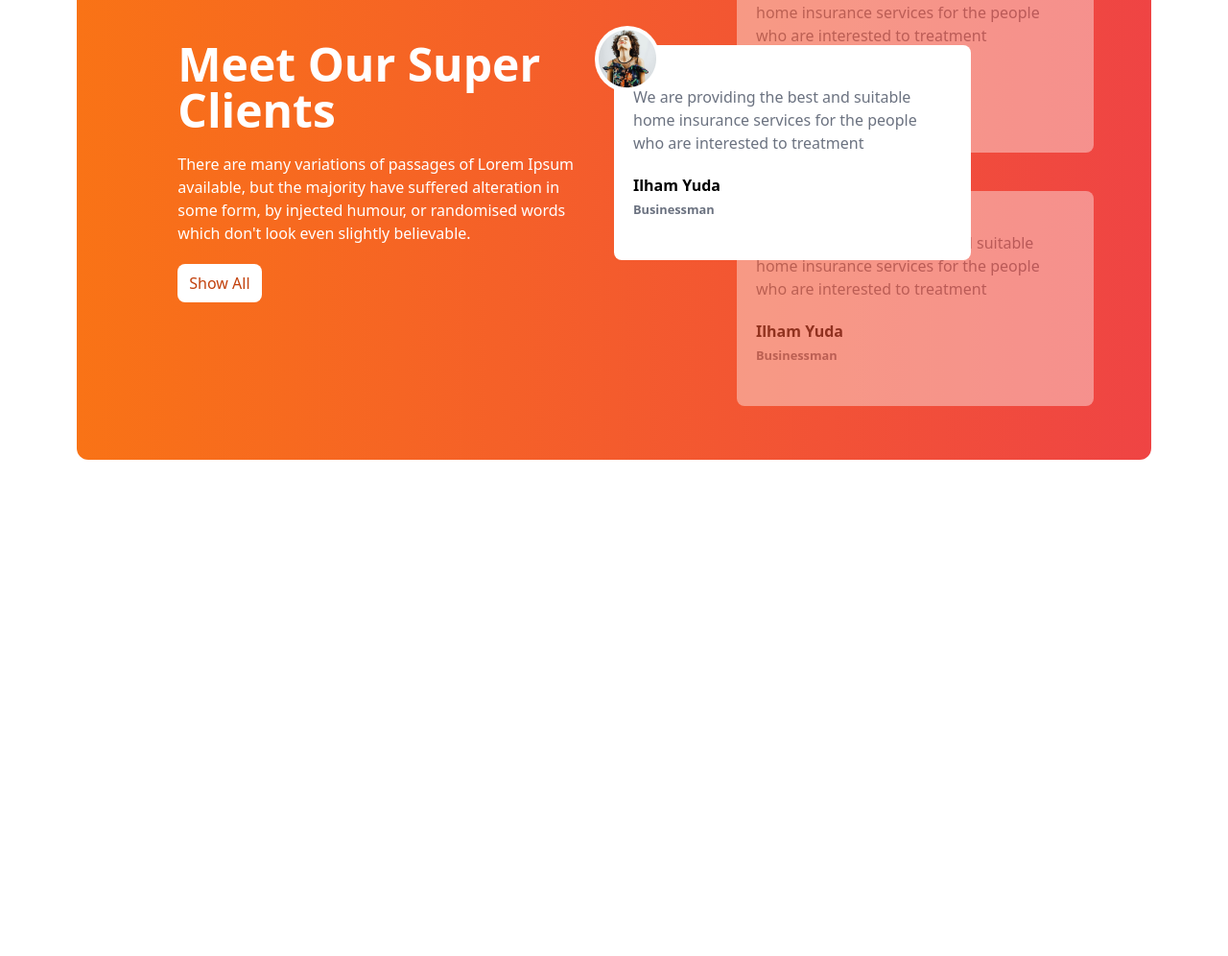
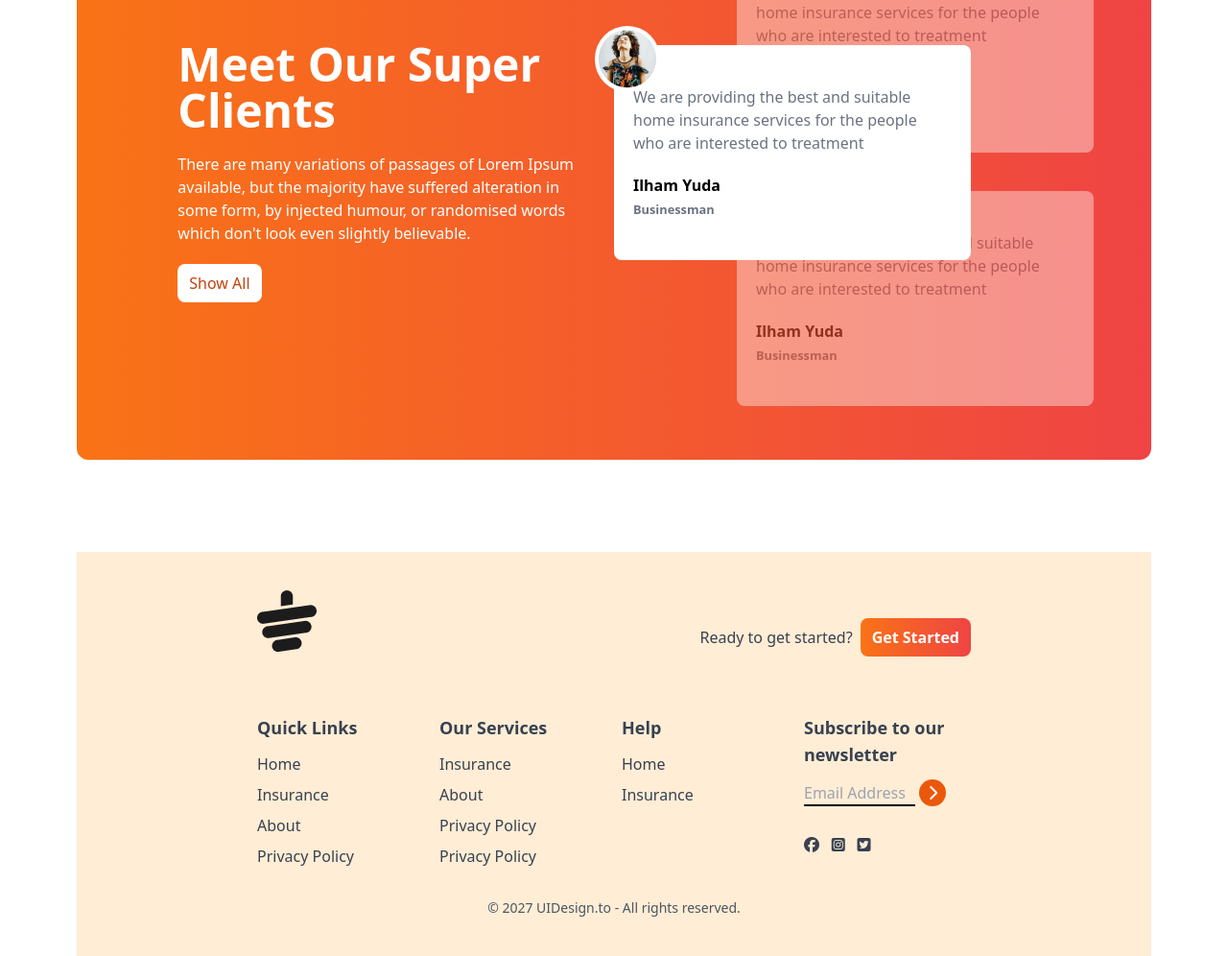
Before and after one commit to grnisna/tea-house-2025, a plain HTML site: page index.html in a window 1280 px wide. Shown: the part 1856-2852 px from the top of the page at 96% size. Before the commit the page ends 2431 px from the top, so only its background shows below. Drawn offline with nearby package versions, Linux system fonts and the light colour scheme.

Commit message:
footer section done

```diff
--- a/index.html
+++ b/index.html
@@ -190,6 +190,105 @@
         </div>
       </section>
 
+
+      <!-- footer section  -->
+      <footer class="bg-orange-100 text-gray-700 py-10 px-4 md:px-16">
+        <div class="w-9/12 mx-auto">
+          <!-- Logo -->
+          <div class="mb-8 flex justify-between">
+            <img class="mb-8" src="./images/cup.png" alt="" />
+            <div class="flex items-center gap-2">
+              <h4>Ready to get started?</h4>
+              <button
+                class="bg-gradient-to-r from-orange-500 to-red-500 px-3 py-2 rounded-lg text-white font-bold"
+              >
+                Get Started
+              </button>
+            </div>
+          </div>
+          <!-- Links -->
+          <div class="grid grid-cols-1 md:grid-cols-2 lg:grid-cols-4 gap-4">
+            <!-- first column -->
+            <div>
+              <h3 class="font-semibold text-lg mb-3">Quick Links</h3>
+              <ul class="space-y-2">
+                <li>
+                  <a class="hover:text-orange-600" href="#">Home</a>
+                </li>
+                <li>
+                  <a class="hover:text-orange-600" href="#">Insurance</a>
+                </li>
+                <li>
+                  <a class="hover:text-orange-600" href="#">About</a>
+                </li>
+                <li>
+                  <a class="hover:text-orange-600" href="#">Privacy Policy</a>
+                </li>
+              </ul>
+            </div>
+            <!-- second column -->
+            <div>
+              <h3 class="font-semibold text-lg mb-3">Our Services</h3>
+              <ul class="space-y-2">
+                <li>
+                  <a class="hover:text-orange-600" href="#">Insurance</a>
+                </li>
+                <li>
+                  <a class="hover:text-orange-600" href="#">About</a>
+                </li>
+                <li>
+                  <a class="hover:text-orange-600" href="#">Privacy Policy</a>
+                </li>
+                <li>
+                  <a class="hover:text-orange-600" href="#">Privacy Policy</a>
+                </li>
+              </ul>
+            </div>
+            <!-- third column -->
+            <div>
+              <h3 class="font-semibold text-lg mb-3">Help</h3>
+              <ul class="space-y-2">
+                <li>
+                  <a class="hover:text-orange-600" href="#">Home</a>
+                </li>
+                <li>
+                  <a class="hover:text-orange-600" href="#">Insurance</a>
+                </li>
+              </ul>
+            </div>
+
+            <!-- fourth column -->
+            <div>
+              <h3 class="font-semibold text-lg mb-3">
+                Subscribe to our newsletter
+              </h3>
+              <div class="flex flex-col space-y-2">
+                <div>
+                  <input
+                    placeholder="Email Address"
+                    type="text"
+                    class="bg-transparent border-b-2 border-black w-4/6"
+                  />
+                  <i
+                    class="fa-solid fa-chevron-right w-7 h-7 bg-orange-600 inline-flex rounded-full text-white justify-center items-center"
+                  ></i>
+                  <div class="flex justify-between w-2/5 mb-2 mt-8">
+                    <i class="fa-brands fa-facebook"></i>
+                    <i class="fa-brands fa-square-instagram"></i>
+                    <i class="fa-brands fa-square-twitter"></i>
+                  </div>
+                </div>
+              </div>
+            </div>
+          </div>
+          <div class="text-center pt-4 mt-4">
+            <p class="text-sm text-gray-600">
+              © 2027 UIDesign.to - All rights reserved.
+            </p>
+          </div>
+        </div>
+      </footer>
+
 </body>
 
 </html>
```
